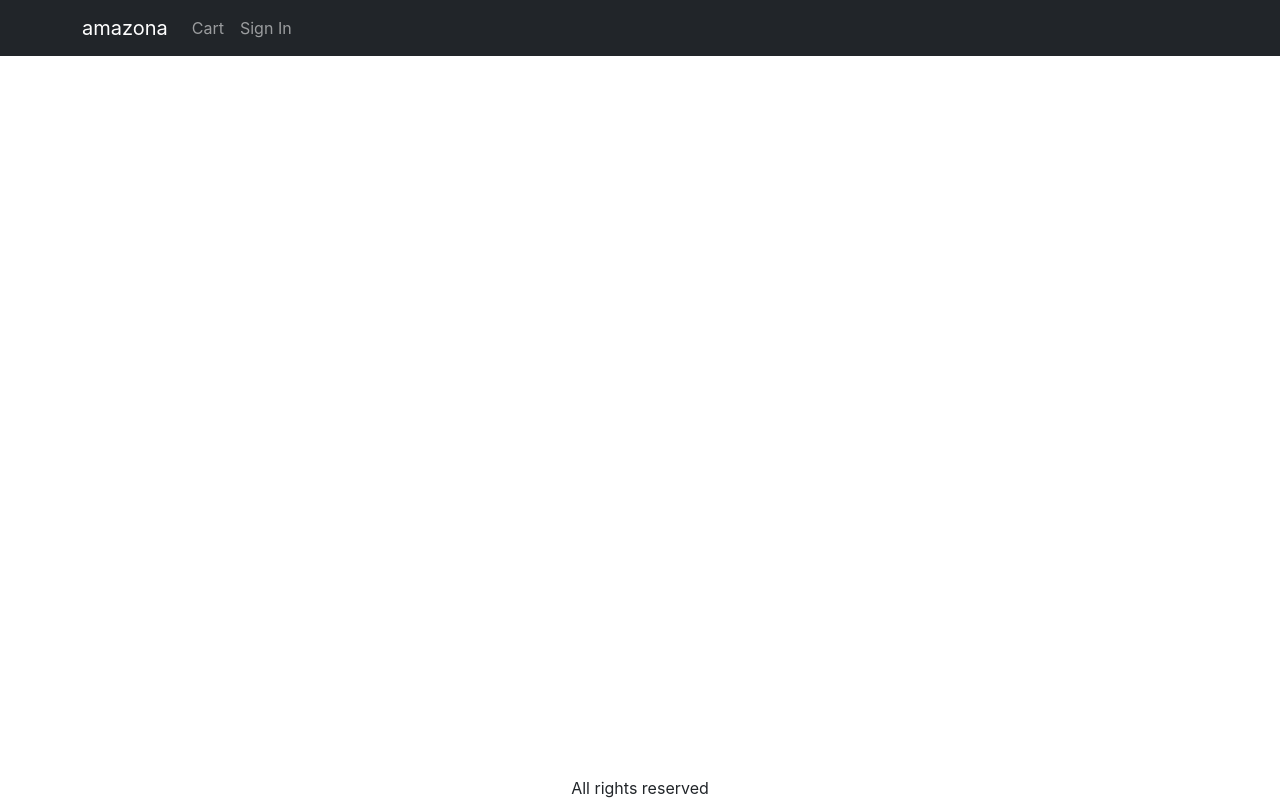
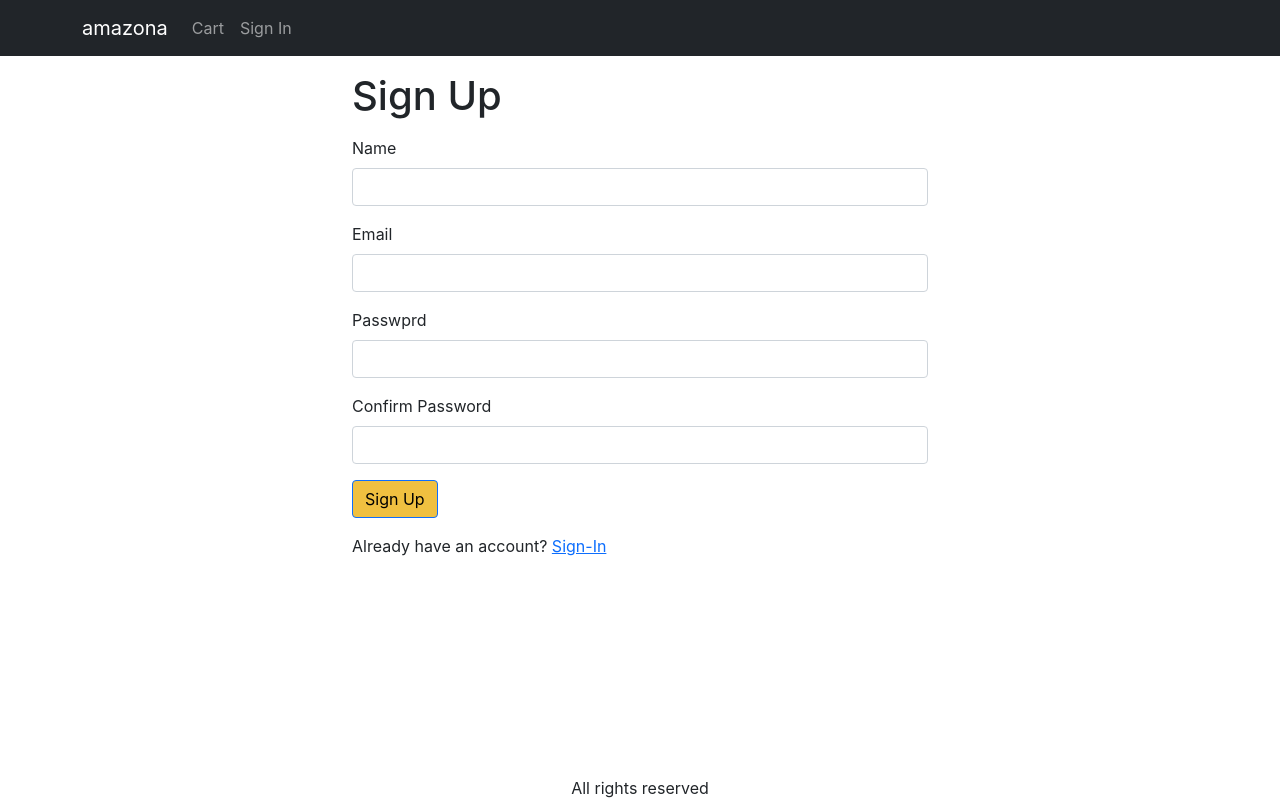
Before and after one commit to dcarroll9398/mern623, a React (Create React App) app in the folder frontend/: page /signup in a window 1280 px wide. Built offline with nearby package versions, Linux system fonts and the light colour scheme.

Commit message:
Video-25

```diff
--- a/frontend/src/App.js
+++ b/frontend/src/App.js
@@ -11,6 +11,7 @@
 import CartScreen from './screens/CartScreen';
 import SigninScreen from './screens/SigninScreen';
 import ShippingAddressScreen from './screens/ShippingAddressScreen';
+import SignupScreen from './screens/SignupScreen';
 
 function App() {
   const { state, dispatch: ctxDispatch } = useContext(Store);
@@ -70,6 +71,7 @@
         <main>
           <Container className="mt-3">
             <Routes>
+              <Route path="/signup" element={<SignupScreen />} />
               <Route path="/shipping" element={<ShippingAddressScreen />} />
               <Route path="/product/:slug" element={<ProductScreen />} />
               <Route path="/signin" element={<SigninScreen />} />
--- /dev/null
+++ b/frontend/src/screens/SignupScreen.js
@@ -0,0 +1,88 @@
+import React, { useContext, useEffect, useState } from 'react';
+import { Button, Container, Form } from 'react-bootstrap';
+import { Helmet } from 'react-helmet-async';
+import { Link, useLocation, useNavigate } from 'react-router-dom';
+import { Store } from '../Store';
+import Axios from 'axios';
+import { toast } from 'react-toastify';
+
+export default function SignupScreen() {
+  const navigate = useNavigate();
+  const { search } = useLocation();
+  const redirectInUrl = new URLSearchParams(search).get('redirect');
+  const redirect = redirectInUrl ? redirectInUrl : '/';
+
+  const [name, setName] = useState('');
+  const [email, setEmail] = useState('');
+  const [password, setPassword] = useState('');
+  const [confirmPassword, setConfirmPassword] = useState('');
+
+  const { state, dispatch: ctxDispatch } = useContext(Store);
+  const { userInfo } = state;
+  const submitHandler = async (e) => {
+    e.preventDefault();
+    if (password !== confirmPassword) {
+      toast.error('Passwords do not match');
+      return;
+    }
+    const { data } = await Axios.post('/api/users/signup', {
+      name,
+      password,
+      email,
+    });
+    ctxDispatch({ type: 'USER_SIGNIN', payload: data });
+    localStorage.setItem('userInfo', JSON.stringify(data));
+    navigate(redirect || '/');
+  };
+
+  useEffect(() => {
+    if (userInfo) {
+      navigate(redirect);
+    }
+  }, [navigate, redirect, userInfo]);
+  return (
+    <Container className="small-container">
+      <Helmet>
+        <title>Sign Up</title>
+      </Helmet>
+      <h1 className="my-3">Sign Up</h1>
+      <Form onSubmit={submitHandler}>
+        <Form.Group className="mb-3" controlId="name">
+          <Form.Label>Name</Form.Label>
+          <Form.Control required onChange={(e) => setName(e.target.value)} />
+        </Form.Group>
+        <Form.Group className="mb-3" controlId="email">
+          <Form.Label>Email</Form.Label>
+          <Form.Control
+            type="email"
+            required
+            onChange={(e) => setEmail(e.target.value)}
+          />
+        </Form.Group>
+        <Form.Group className="mb-3" controlId="password">
+          <Form.Label>Passwprd</Form.Label>
+          <Form.Control
+            type="password"
+            required
+            onChange={(e) => setPassword(e.target.value)}
+          />
+        </Form.Group>
+        <Form.Group className="mb-3" controlId="confirmPassword">
+          <Form.Label>Confirm Password</Form.Label>
+          <Form.Control
+            type="password"
+            required
+            onChange={(e) => setConfirmPassword(e.target.value)}
+          />
+        </Form.Group>
+        <div className="mb-3">
+          <Button type="submit">Sign Up</Button>
+        </div>
+        <div className="mb-3">
+          Already have an account?{' '}
+          <Link to={`/signin?redirect=${redirect}`}>Sign-In</Link>
+        </div>
+      </Form>
+    </Container>
+  );
+}
```
Also changed, not shown: 1 other file (tests, documents, lock files or other folders).
